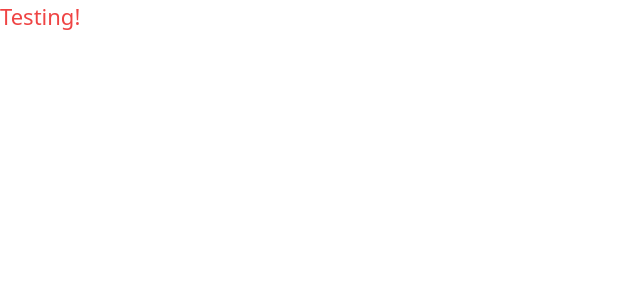
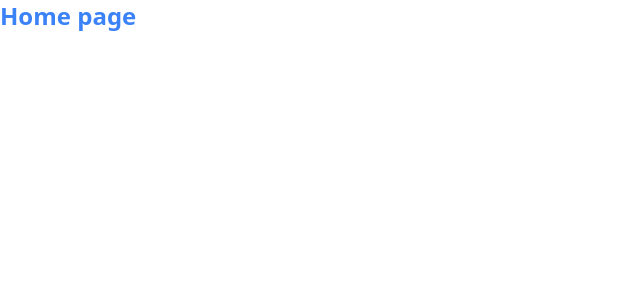
Before and after one commit to mrleidesen/react-starter-template, a React (Vite) app: page / in a window 1280 px wide. Shown: the top 300 px of the page, without its empty margins (0-640 px from the left). Built offline with nearby package versions, Linux system fonts and the light colour scheme.

Commit message:
配置 react-router-dom

```diff
--- a/src/App.tsx
+++ b/src/App.tsx
@@ -1,18 +1,16 @@
 import { QueryClient, QueryClientProvider } from '@tanstack/react-query';
 import React from 'react';
 
+import { Helmet } from './components/Helmet';
+import { AppRouter } from './router';
+
 const queryClient = new QueryClient();
-
-export const TestUI: React.FC<{
-  title: string;
-}> = ({ title }) => {
-  return <div className="text-[22px] text-red-500">{title}</div>;
-};
 
 const App: React.FC = () => {
   return (
     <QueryClientProvider client={queryClient}>
-      <TestUI title="Testing!" />
+      <Helmet />
+      <AppRouter />
     </QueryClientProvider>
   );
 };
--- /dev/null
+++ b/src/router/index.tsx
@@ -0,0 +1,20 @@
+import {
+  Route,
+  RouterProvider,
+  createBrowserRouter,
+  createRoutesFromElements,
+} from 'react-router-dom';
+
+import HomeView from '@/views/HomeView';
+
+const router = createBrowserRouter(
+  createRoutesFromElements(
+    <>
+      <Route path="/" element={<HomeView />} />
+    </>
+  )
+);
+
+export const AppRouter: React.FC = () => {
+  return <RouterProvider router={router} />;
+};
--- /dev/null
+++ b/src/views/HomeView/index.tsx
@@ -0,0 +1,5 @@
+const HomeView: React.FC = () => {
+  return <h1 className="text-blue-500 font-bold text-2xl">Home page</h1>;
+};
+
+export default HomeView;
```
Also changed, not shown: 1 other file (tests, documents, lock files or other folders).
